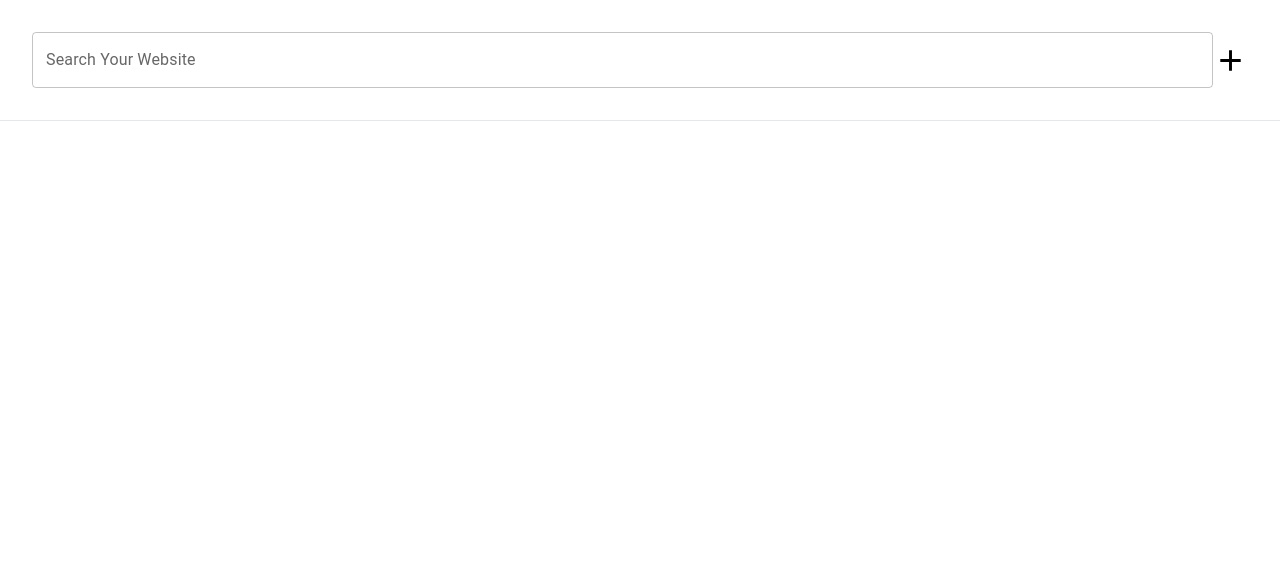
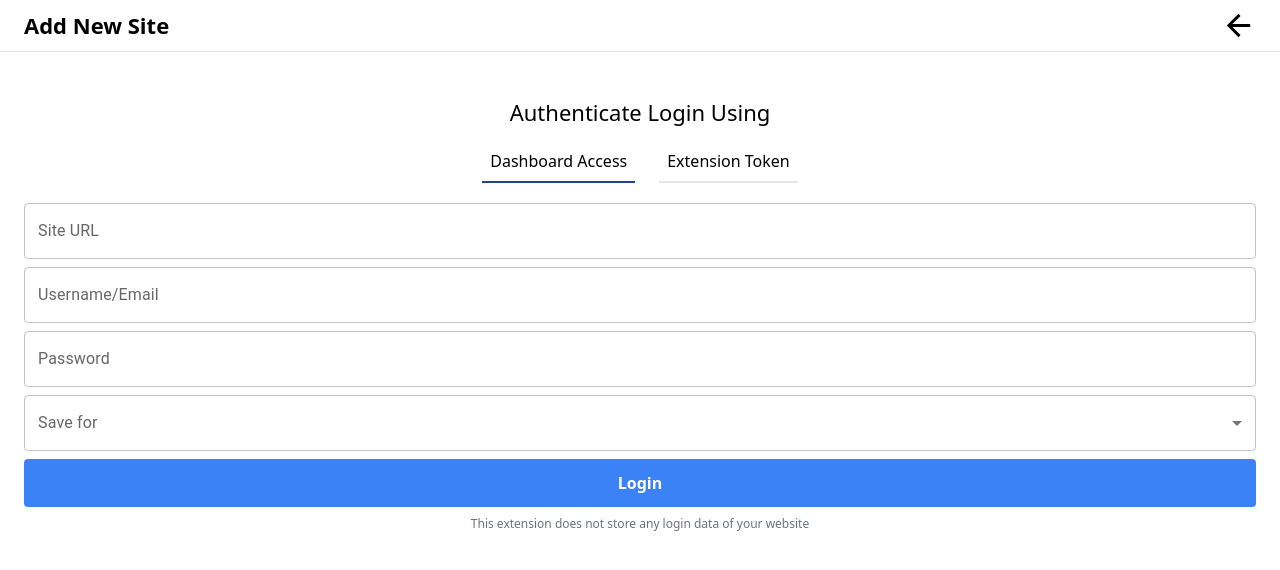
Before and after one commit to HalalBrains/login-me-now-chrome-extension-react-version, a React (Create React App) app: page / in a window 1280 px wide. Shown: the top 570 px of the page. Built offline with nearby package versions, Linux system fonts and the light colour scheme.

Commit message:
extension Add New Site Dashboard Access DOne

```diff
--- a/src/App.js
+++ b/src/App.js
@@ -1,10 +1,11 @@
-import Home from "./component/home/Home";
 import "./App.css";
+import AddNewSite from "./component/add-new-site/AddNewSite";
+import './assets/css/global.css'
 
 function App() {
   return (
     <div>
-      <Home />
+      <AddNewSite />
     </div>
   );
 }
--- /dev/null
+++ b/src/assets/css/global.css
@@ -0,0 +1,3 @@
+.margin-b-2 {
+  margin-bottom: 0.5rem !important;
+}
--- /dev/null
+++ b/src/component/add-new-site/AddNewSite.js
@@ -0,0 +1,14 @@
+import React from 'react';
+import Header from './add-new-site-components/Header';
+import Body from './add-new-site-components/Body';
+
+function AddNewSite() {
+  return (
+    <>
+      <Header />
+      <Body />
+    </>
+  )
+}
+
+export default AddNewSite
--- /dev/null
+++ b/src/component/add-new-site/add-new-site-components/Body.js
@@ -0,0 +1,18 @@
+import React from 'react';
+import DashboardAccess from './body-components/DashboardAccess';
+
+function Body() {
+  return (
+    <div className='p-6'>
+      <h1 className='text-[22px] text-center py-5'>Authenticate Login Using</h1>
+
+      <div className="flex justify-center">
+      <button className='mr-3 border-b-2 border-b-[#264093] hover:border-b-[#264093] pb-2 px-2'>Dashboard Access</button>
+      <button className='ml-3 border-b-2 hover:border-b-[#264093] pb-2 px-2'>Extension Token</button>
+      </div>
+      <DashboardAccess />
+    </div>
+  )
+}
+
+export default Body
--- /dev/null
+++ b/src/component/add-new-site/add-new-site-components/Header.js
@@ -0,0 +1,13 @@
+import React from 'react'
+import ArrowBackIcon from '@mui/icons-material/ArrowBack';
+
+function Header() {
+  return (
+    <div className="px-6 py-2 flex justify-between items-center border-b">
+        <h1 className="text-[22px] font-semibold">Add New Site</h1>
+        <ArrowBackIcon fontSize='large'/>
+    </div>
+  )
+}
+
+export default Header
--- /dev/null
+++ b/src/component/add-new-site/add-new-site-components/body-components/DashboardAccess.js
@@ -0,0 +1,45 @@
+import { TextField } from "@mui/material";
+import React from "react";
+import Selector from "./Selector";
+
+function DashboardAccess() {
+  return (
+    <div className="mt-5">
+      <TextField
+        className="w-full margin-b-2"
+        label="Site URL"
+        placeholder="https://example.com"
+        InputProps={{
+          type: "text",
+        }}
+      />
+
+      <TextField
+        className="w-full margin-b-2"
+        label="Username/Email"
+        placeholder="example@email.com"
+        InputProps={{
+          type: "text",
+        }}
+      />
+
+      <TextField
+        className="w-full margin-b-2"
+        label="Password"
+        placeholder="********"
+        InputProps={{
+          type: "password",
+        }}
+      />
+
+      <Selector classNames="w-full" />
+
+      <button class="bg-blue-500 hover:bg-blue-700 text-white font-bold py-3 rounded w-full mt-2">
+        Login
+      </button>
+      <p className="text-center text-[12px] mt-2 text-gray-500">This extension does not store any login data of your website</p>
+    </div>
+  );
+}
+
+export default DashboardAccess;
--- /dev/null
+++ b/src/component/add-new-site/add-new-site-components/body-components/Selector.js
@@ -0,0 +1,73 @@
+import * as React from 'react';
+import { useTheme } from '@mui/material/styles';
+import OutlinedInput from '@mui/material/OutlinedInput';
+import InputLabel from '@mui/material/InputLabel';
+import MenuItem from '@mui/material/MenuItem';
+import FormControl from '@mui/material/FormControl';
+import Select from '@mui/material/Select';
+
+const ITEM_HEIGHT = 48;
+const ITEM_PADDING_TOP = 8;
+const MenuProps = {
+  PaperProps: {
+    style: {
+      maxHeight: ITEM_HEIGHT * 4.5 + ITEM_PADDING_TOP,
+      width: 250,
+    },
+  },
+};
+
+const names = [
+  '1 Day',
+  '1 Week',
+  '1 Month',
+  '1 Year'
+];
+
+function getStyles(name, personName, theme) {
+  return {
+    fontWeight:
+      personName.indexOf(name) === -1
+        ? theme.typography.fontWeightRegular
+        : theme.typography.fontWeightMedium,
+  };
+}
+
+export default function Selector({classNames}) {
+  const theme = useTheme();
+  const [personName, setPersonName] = React.useState([]);
+
+  const handleChange = (event) => {
+    const {
+      target: { value },
+    } = event;
+    setPersonName(
+      // On autofill we get a stringified value.
+      typeof value === 'string' ? value.split(',') : value,
+    );
+  };
+
+  return (
+    <div>
+      <FormControl className={classNames}>
+        <InputLabel>Save for</InputLabel>
+        <Select
+          value={personName}
+          onChange={handleChange}
+          input={<OutlinedInput label="Name" />}
+          MenuProps={MenuProps}
+        >
+          {names.map((name) => (
+            <MenuItem
+              key={name}
+              value={name}
+              style={getStyles(name, personName, theme)}
+            >
+              {name}
+            </MenuItem>
+          ))}
+        </Select>
+      </FormControl>
+    </div>
+  );
+}
--- a/src/component/home/Home.js
+++ b/src/component/home/Home.js
@@ -1,11 +1,11 @@
 import React from 'react'
-import Search from './home-component/Search'
-import AddNewSite from './home-component/AddNewSite'
-import LoggedInSites from './home-component/LoggedInSites'
+import Search from './home-components/Search'
+import AddNewSite from './home-components/AddNewSite'
+import LoggedInSites from './home-components/LoggedInSites'
 function Home() {
   return (
     <>
-    <div className="p-8 flex items-center justify-between border-b">
+    <div className="p-6 flex items-center justify-between border-b">
         <Search classNames="w-full"/>
         <AddNewSite classNames=""/>
     </div>
--- a/src/component/home/home-component/LoggedInSites.js
+++ /dev/null
@@ -1,11 +0,0 @@
-import React from 'react'
-
-function LoggedInSites() {
-  return (
-    <div>
-
-    </div>
-  )
-}
-
-export default LoggedInSites
--- /dev/null
+++ b/src/component/home/home-components/LoggedInSites.js
@@ -0,0 +1,57 @@
+import * as React from 'react';
+import { styled } from '@mui/material/styles';
+import Box from '@mui/material/Box';
+import List from '@mui/material/List';
+import ListItem from '@mui/material/ListItem';
+import ListItemAvatar from '@mui/material/ListItemAvatar';
+import ListItemText from '@mui/material/ListItemText';
+import Avatar from '@mui/material/Avatar';
+import IconButton from '@mui/material/IconButton';
+import Grid from '@mui/material/Grid';
+import DeleteIcon from '@mui/icons-material/Delete';
+import wordpressImage from '../../../assets/images/wordpress.png';
+
+function generate(element) {
+  return [0, 1, 2, 3].map((value) =>
+    React.cloneElement(element, {
+      key: value,
+    }),
+  );
+}
+
+const Demo = styled('div')(({ theme }) => ({
+  backgroundColor: theme.palette.background.paper,
+}));
+
+export default function LoggedInSites() {
+  const [dense] = React.useState(false);
+  const [secondary] = React.useState(true);
+
+  return (
+    <Box className="w-full px-8">
+      <Grid>
+        <Demo>
+          <List dense={dense}>
+            {generate(
+              <ListItem
+                secondaryAction={
+                  <IconButton edge="end" aria-label="delete">
+                    <DeleteIcon />
+                  </IconButton>
+                }
+              >
+                <ListItemAvatar>
+                  <Avatar src={wordpressImage} />
+                </ListItemAvatar>
+                <ListItemText
+                  primary="Softency"
+                  secondary={secondary ? 'https://www.softency.com' : null}
+                />
+              </ListItem>,
+            )}
+          </List>
+        </Demo>
+      </Grid>
+    </Box>
+  );
+}
```
Also changed, not shown: src/component/home/home-components/AddNewSite.js (renamed from src/component/home/home-component/AddNewSite.js), src/component/home/home-components/Search.js (renamed from src/component/home/home-component/Search.js).
